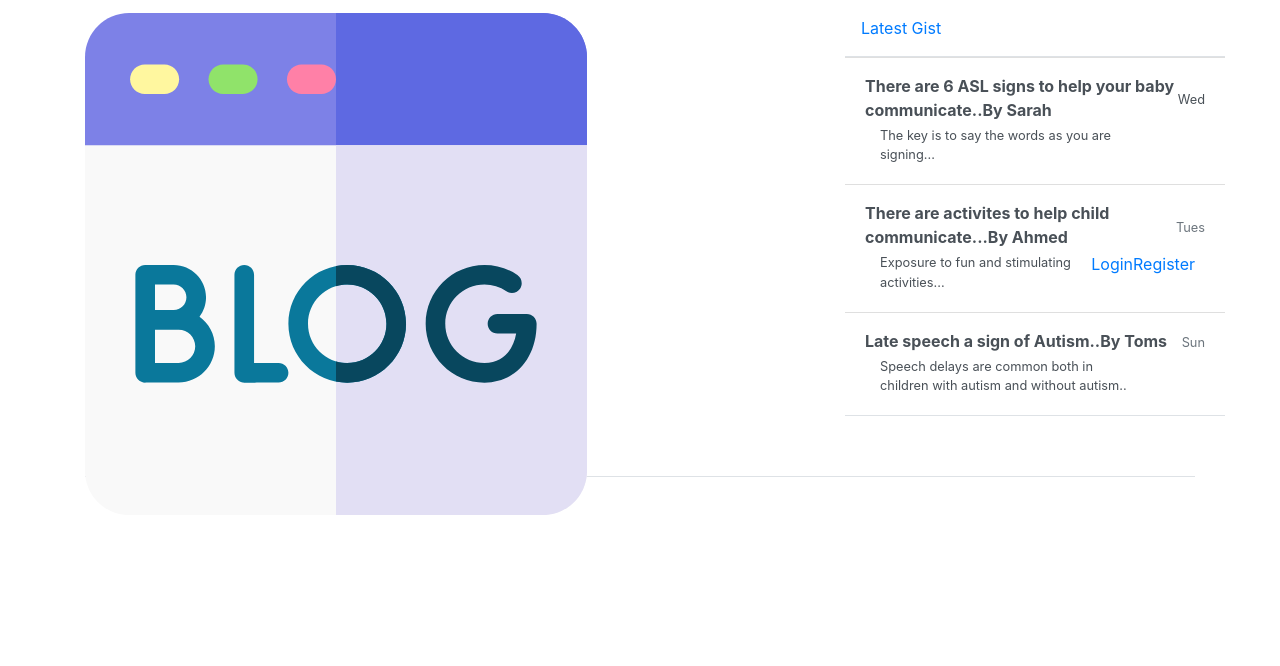
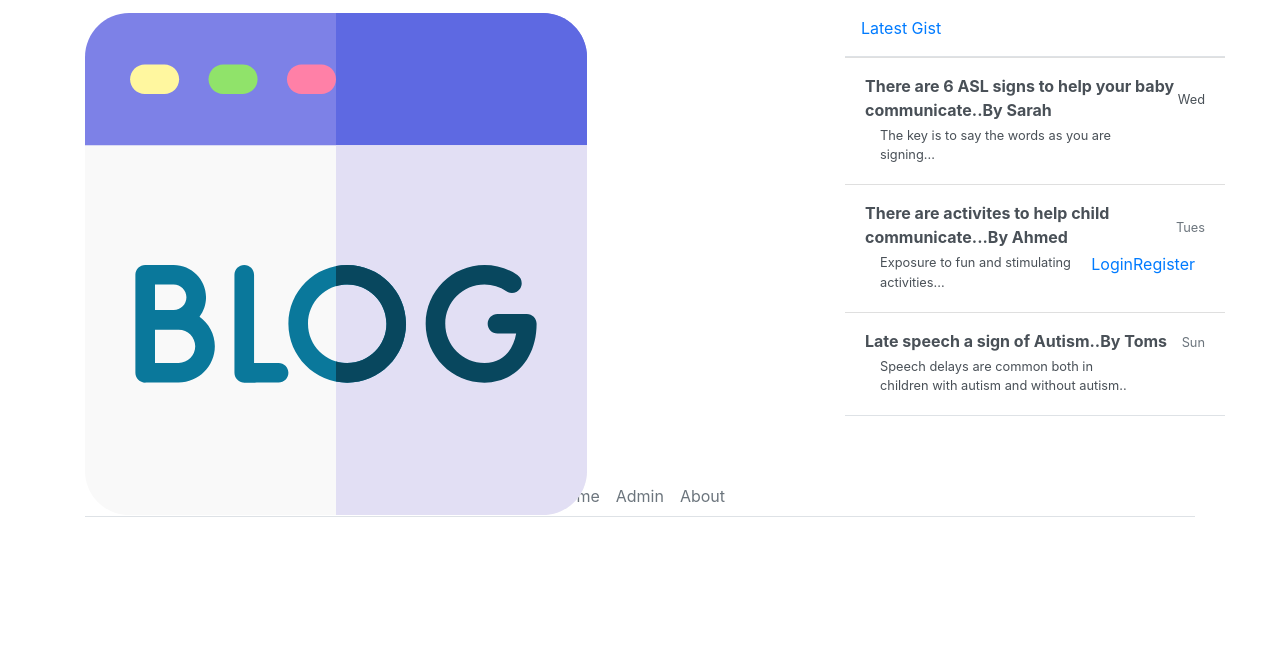
Before and after one commit to Menna-Shamloul/Django_speechblog, a Django app: page / in a window 1280 px wide. Shown: the top 666 px of the page. Run offline with Django 4.2, Linux system fonts and the light colour scheme; some libraries are stand-ins or nearby versions.

Commit message:
add list to footer and style it

```diff
--- a/blog/templates/blog/base.html
+++ b/blog/templates/blog/base.html
@@ -114,8 +114,9 @@
 
           <footer>
             <ul class="nav justify-content-center border-bottom"  style="margin-top: 60px;">
-                <li></li>
-
+                <li class="nav-item"><a href="#" class="nav-link px-2 text-muted">Home</a></li>
+                <li class="nav-item"><a href="#" class="nav-link px-2 text-muted">Admin</a></li>
+                <li class="nav-item"><a href="#" class="nav-link px-2 text-muted">About</a></li>
             </ul>
 
           </footer>
```
